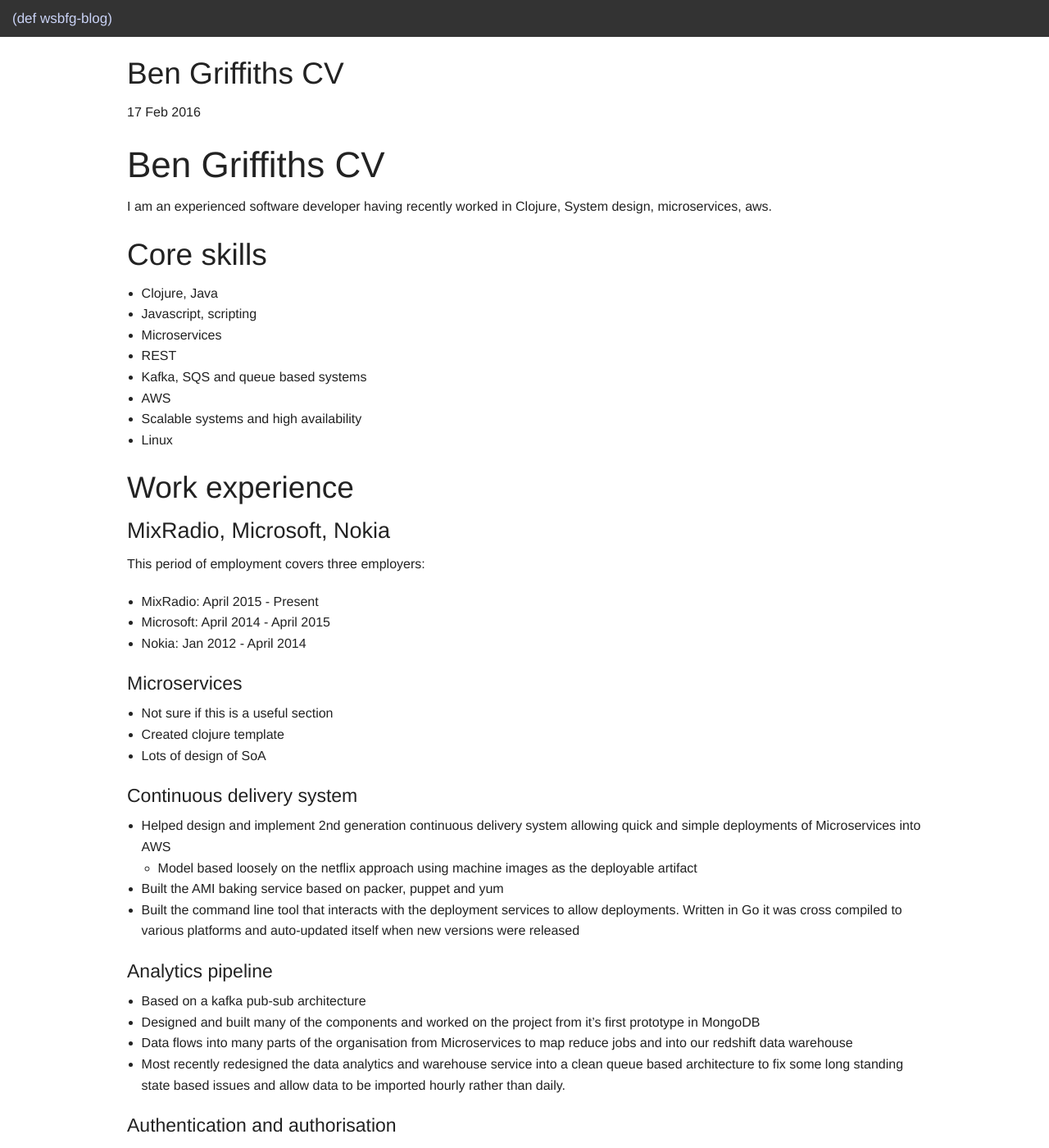
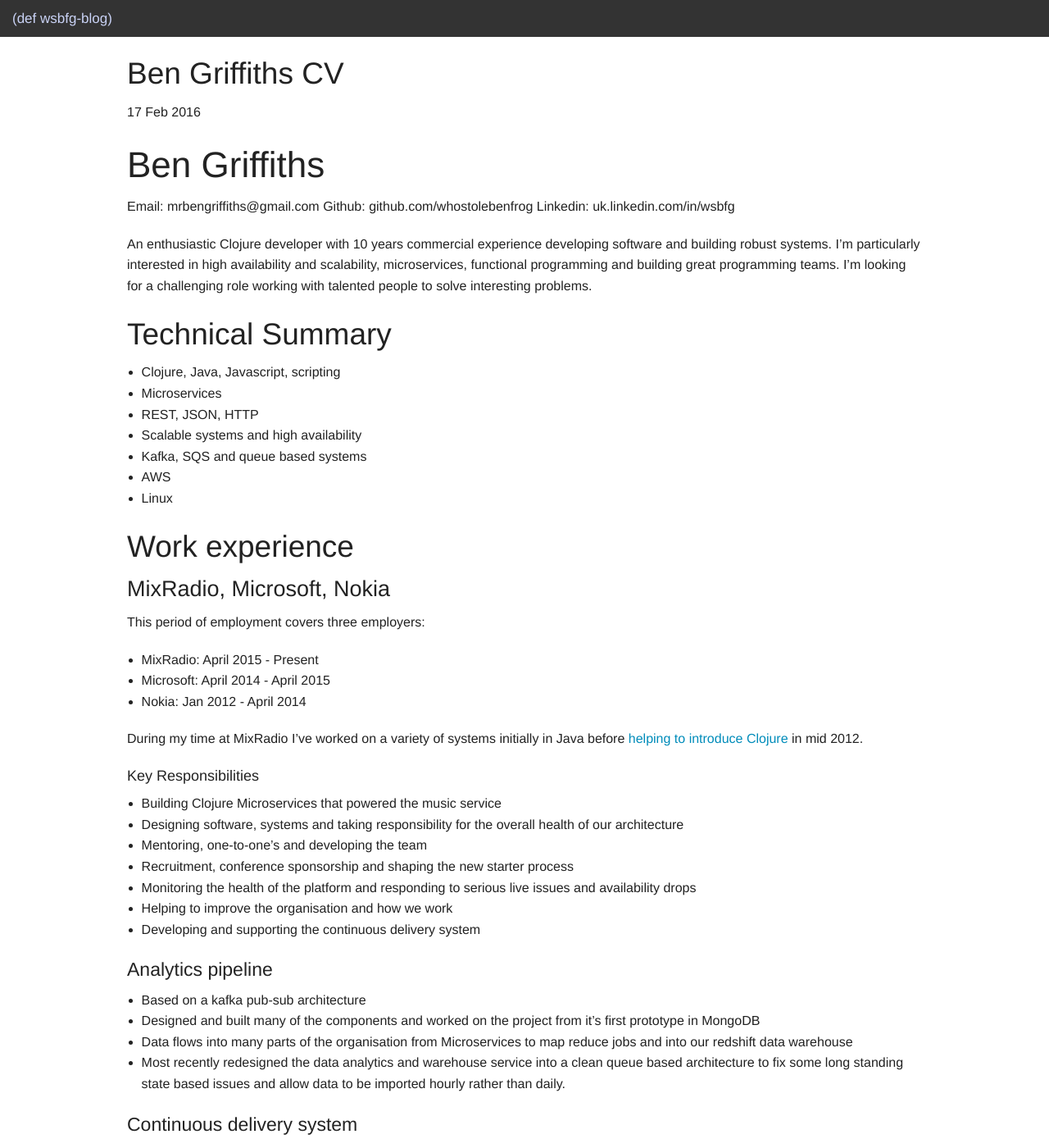
Before and after one commit to whostolebenfrog/whostolebenfrog.github.io, a Jekyll site: the page built from _posts/2016-02-17-cv.markdown, in a window 1280 px wide and 1400 px high. Shown: the whole window at 82% size. Built offline with Jekyll 4.4.1, drawn with Linux system fonts in a browser that asks for light colours; Markdown is read by kramdown in place of the engine named in the settings; comment, search, counter and statistics services are not loaded; some of the changed text lies outside the part shown.

Commit message:
Iterating on my cv

```diff
--- a/_posts/2016-02-17-cv.markdown
+++ b/_posts/2016-02-17-cv.markdown
@@ -5,18 +5,22 @@
 categories: cv
 ---
 
-# Ben Griffiths CV
+# Ben Griffiths
 
-I am an experienced software developer having recently worked in Clojure, System design, microservices, aws.
+Email: mrbengriffiths@gmail.com
+Github: github.com/whostolebenfrog
+Linkedin: uk.linkedin.com/in/wsbfg
 
-## Core skills
-* Clojure, Java
-* Javascript, scripting
+An enthusiastic Clojure developer with 10 years commercial experience developing software and building robust systems. I'm particularly interested in high availability and scalability, microservices, functional programming and building great programming teams. I'm looking for a challenging role working with talented people to solve interesting problems.
+
+## Technical Summary
+
+* Clojure, Java, Javascript, scripting
 * Microservices
-* REST
+* REST, JSON, HTTP
+* Scalable systems and high availability
 * Kafka, SQS and queue based systems
 * AWS
-* Scalable systems and high availability
 * Linux
 
 ## Work experience
@@ -28,16 +32,16 @@
 * Microsoft: April 2014 - April 2015
 * Nokia: Jan 2012 - April 2014
 
-#### Microservices
-* Not sure if this is a useful section
-* Created clojure template
-* Lots of design of SoA
+During my time at MixRadio I've worked on a variety of systems initially in Java before [helping to introduce Clojure](https://skillsmatter.com/skillscasts/3891-clojure-at-nokia-entertainment#video) in mid 2012.
 
-#### Continuous delivery system
-* Helped design and implement 2nd generation continuous delivery system allowing quick and simple deployments of Microservices into AWS
-  * Model based loosely on the netflix approach using machine images as the deployable artifact
-* Built the AMI baking service based on packer, puppet and yum
-* Built the command line tool that interacts with the deployment services to allow deployments. Written in Go it was cross compiled to various platforms and auto-updated itself when new versions were released
+##### Key Responsibilities
+* Building Clojure Microservices that powered the music service
+* Designing software, systems and taking responsibility for the overall health of our architecture
+* Mentoring, one-to-one's and developing the team
+* Recruitment, conference sponsorship and shaping the new starter process
+* Monitoring the health of the platform and responding to serious live issues and availability drops
+* Helping to improve the organisation and how we work
+* Developing and supporting the continuous delivery system
 
 #### Analytics pipeline
 * Based on a kafka pub-sub architecture
@@ -45,11 +49,15 @@
 * Data flows into many parts of the organisation from Microservices to map reduce jobs and into our redshift data warehouse
 * Most recently redesigned the data analytics and warehouse service into a clean queue based architecture to fix some long standing state based issues and allow data to be imported hourly rather than daily.
 
+#### Continuous delivery system
+* Helped design and implement MixRadio's second generation continuous delivery system allowing quick and simple deployments of Microservices into AWS.
+  * Model based loosely on the netflix approach using machine images as the deployable artifact
+* Built the AMI baking service based on packer, puppet and yum
+* Built the command line tool that interacts with the deployment services to allow deployments. Written in Go it was cross compiled to various platforms and auto-updated itself when new versions were released
+* Created clojure template
+
 #### Authentication and authorisation
 * Jagus and authentication
-
-#### Recruitment and mentoring
-* Recruitment, mentoring and team building
 
 ### Target Harlosh: 2008 - 2011
 
@@ -63,6 +71,7 @@
 
 During my time at Accenture I worked on a number of projects in Java, Javascript and HTML largely at the Discovery Channel. I introduced version control into their engineering team and helped to modernise their approach to frontend software development.
 
+
 ## Education
 
 * MEng Computer Software Engineering, University of Sheffield 2.1 Hons [2001 - 2005]
```
